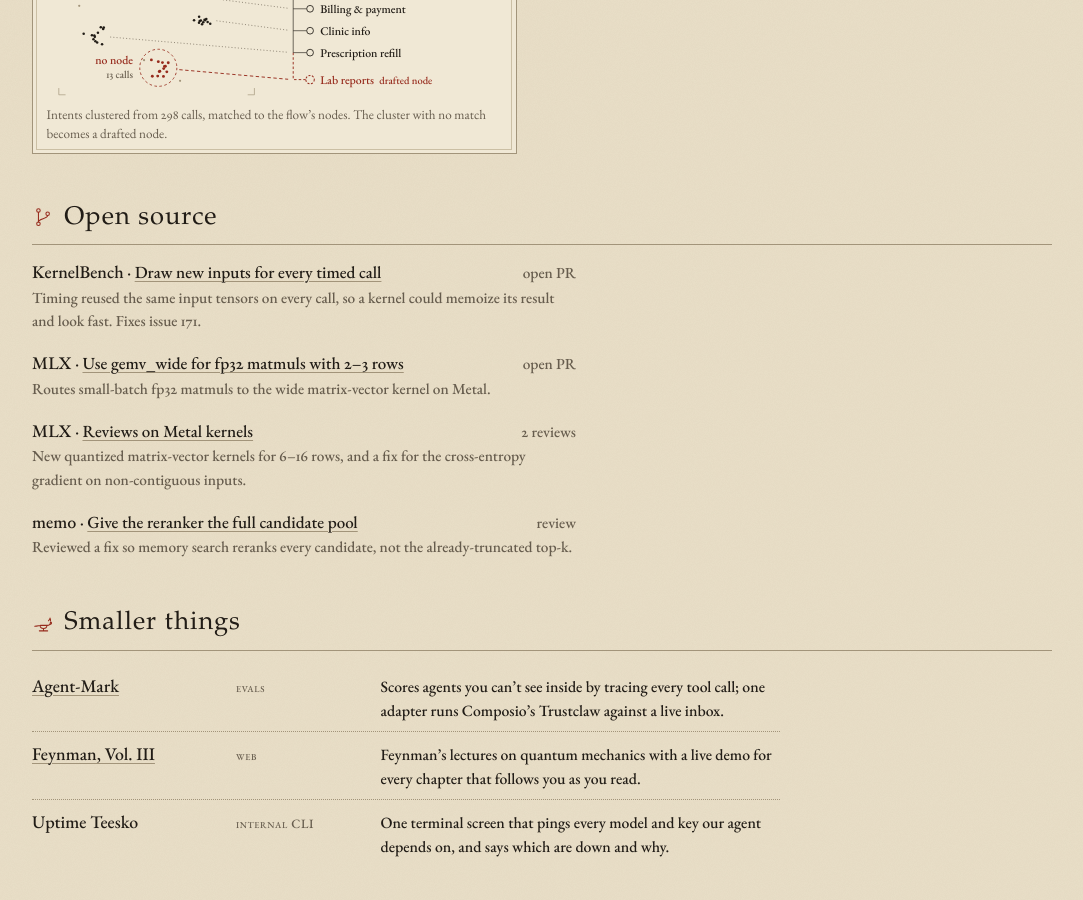
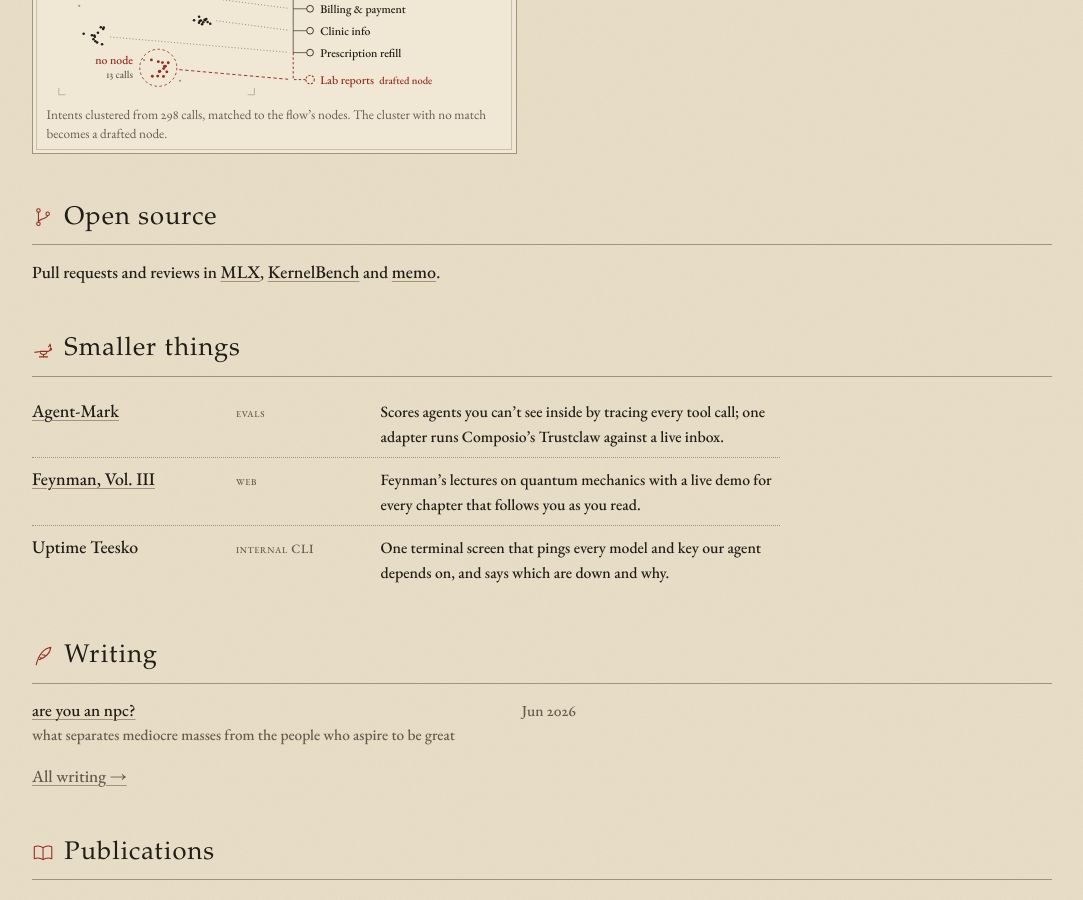
Before and after one commit to utsav1033/utsav1033.github.io, a Jekyll site: the page built from index.html, in a window 1280 px wide and 900 px high, scrolled down 3067 px. Shown: the whole window, without its empty margins (98-1181 px from the left). Built offline with Jekyll 4.4.1, drawn with Linux system fonts in a browser that asks for light colours; some web fonts are replaced.

Commit message:
Open source: one line naming the repos
Co-Authored-By: Claude Opus 5.5 <noreply@anthropic.com>
Claude-Session: https://claude.ai/code/session_01GZpUWziFJMRrAXW15MPbfu

```diff
--- a/_data/oss.yml
+++ b/_data/oss.yml
@@ -1,21 +1,7 @@
-# Open source: PRs I opened and reviews I gave. status is shown as-is, so keep it honest.
-- repo: KernelBench
-  title: Draw new inputs for every timed call
-  url: https://github.com/ScalingIntelligence/KernelBench/pulls?q=is%3Apr+author%3Autsav1033
-  status: open PR
-  text: Timing reused the same input tensors on every call, so a kernel could memoize its result and look fast. Fixes issue 171.
-- repo: MLX
-  title: Use gemv_wide for fp32 matmuls with 2–3 rows
-  url: https://github.com/ml-explore/mlx/pulls?q=is%3Apr+author%3Autsav1033
-  status: open PR
-  text: Routes small-batch fp32 matmuls to the wide matrix-vector kernel on Metal.
-- repo: MLX
-  title: Reviews on Metal kernels
-  url: https://github.com/ml-explore/mlx/pulls?q=is%3Apr+reviewed-by%3Autsav1033
-  status: 2 reviews
-  text: New quantized matrix-vector kernels for 6–16 rows, and a fix for the cross-entropy gradient on non-contiguous inputs.
-- repo: mem0
-  title: Give the reranker the full candidate pool
-  url: https://github.com/mem0ai/mem0/pulls?q=is%3Apr+reviewed-by%3Autsav1033
-  status: review
-  text: Reviewed a fix so memory search reranks every candidate, not the already-truncated top-k.
+# Open source: repos I've contributed to (pull requests and reviews).
+- name: MLX
+  url: https://github.com/ml-explore/mlx
+- name: KernelBench
+  url: https://github.com/ScalingIntelligence/KernelBench
+- name: mem0
+  url: https://github.com/mem0ai/mem0
--- a/index.html
+++ b/index.html
@@ -15,7 +15,7 @@ layout: default
 
 <section>
 {% include section-title.html id="open-source" title="Open source" icon="branch" %}
-<ul class="list">{% for x in site.data.oss %}<li><div class="head"><span><span class="oss-repo">{{ x.repo }}</span> · <a href="{{ x.url }}">{{ x.title }}</a></span><span class="when">{{ x.status }}</span></div><p class="sub">{{ x.text }}</p></li>{% endfor %}</ul>
+<p class="oss">Pull requests and reviews in {% for x in site.data.oss %}{% if forloop.last %} and {% elsif forloop.index > 1 %}, {% endif %}<a class="oss-repo" href="{{ x.url }}">{{ x.name }}</a>{% endfor %}.</p>
 </section>
 
 <section>
```
